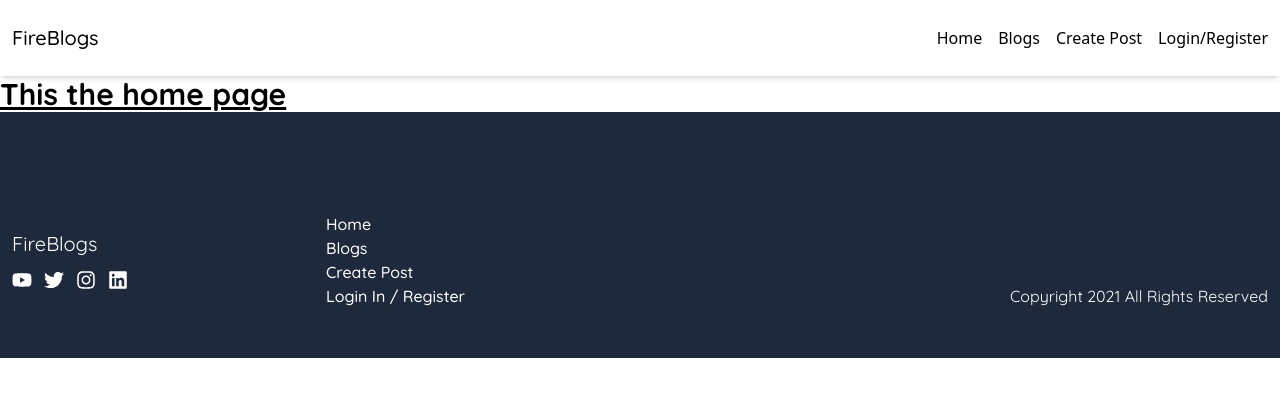
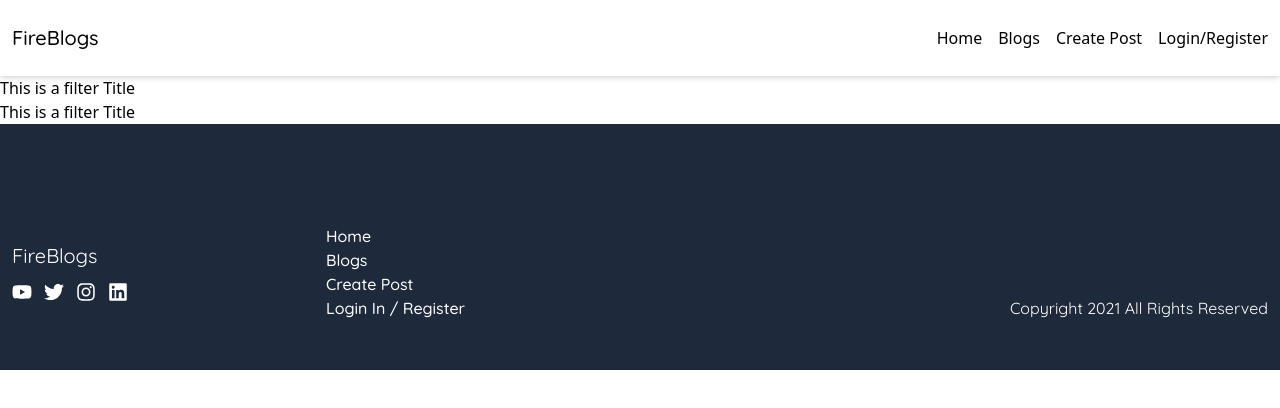
Before and after one commit to josephpaucar/fireblog, a Vue app: page / in a window 1280 px wide. Shown: the top 408 px of the page. Built offline with nearby package versions, Linux system fonts and the light colour scheme; what vue2-editor would draw is missing.

Commit message:
BlogPost component created

```diff
--- /dev/null
+++ b/src/components/BlogPost.vue
@@ -0,0 +1,20 @@
+<script setup>
+import { defineProps } from 'vue';
+
+const props = defineProps({
+    post: {
+        type: Object
+    }
+})
+</script>
+
+<template>
+  <div class="blog-wrapper">
+    <div class="blog-content">
+        <h2>{{ props.post.title }}</h2>
+    </div>
+  </div>
+</template>
+
+<style scoped>
+</style>
--- a/src/views/HomeView.vue
+++ b/src/views/HomeView.vue
@@ -1,8 +1,32 @@
 <script setup>
+import { ref, reactive } from 'vue';
+import BlogPost from '../components/BlogPost.vue';
+
+const welcomeScreen = ref([
+  {
+    hero: "Welcome!",
+    blogPost: "Weekly blog articles with all things programming including HTML, CSS, JavaScript and more. Register today to never miss a post!",
+    welcomeScreen: true,
+    photo: "coding",
+  }
+])
+
+const sampleBlogPost = reactive([
+  {
+    title: "This is a filter Title",
+    blogHHTML: "This is a filter Title",
+    blogCoverPhoto: "beautiful-stories"
+  },
+  {
+    title: "This is a filter Title",
+    blogHHTML: "This is a filter Title",
+    blogCoverPhoto: "designed-for-everyone"
+  }
+])
 </script>
 
 <template>
-  <div class="text-3xl font-quicksand font-bold underline">
-    <h1>This the home page</h1>
-  </div>
+
+  <BlogPost :post="welcomeScreen" />
+  <BlogPost :post="post" v-for="(post, index) in sampleBlogPost" :key="index" />
 </template>
```
